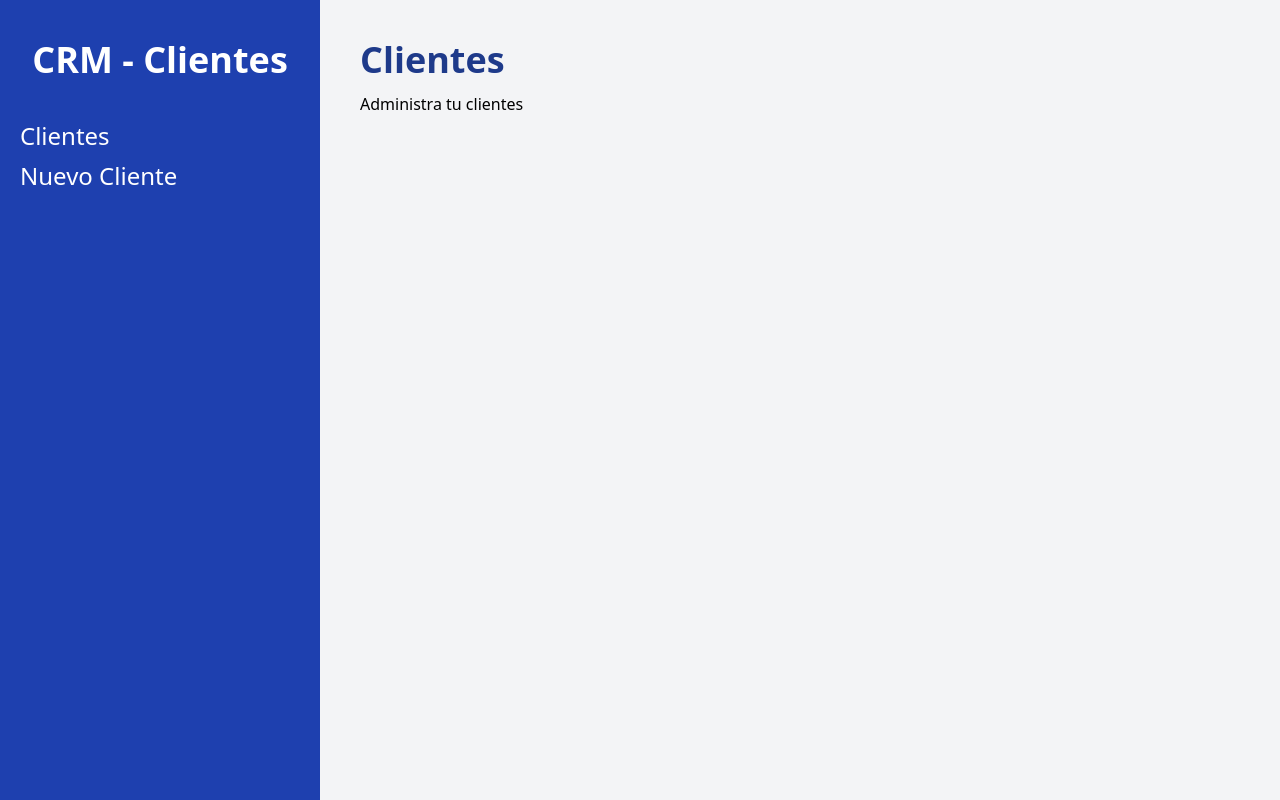
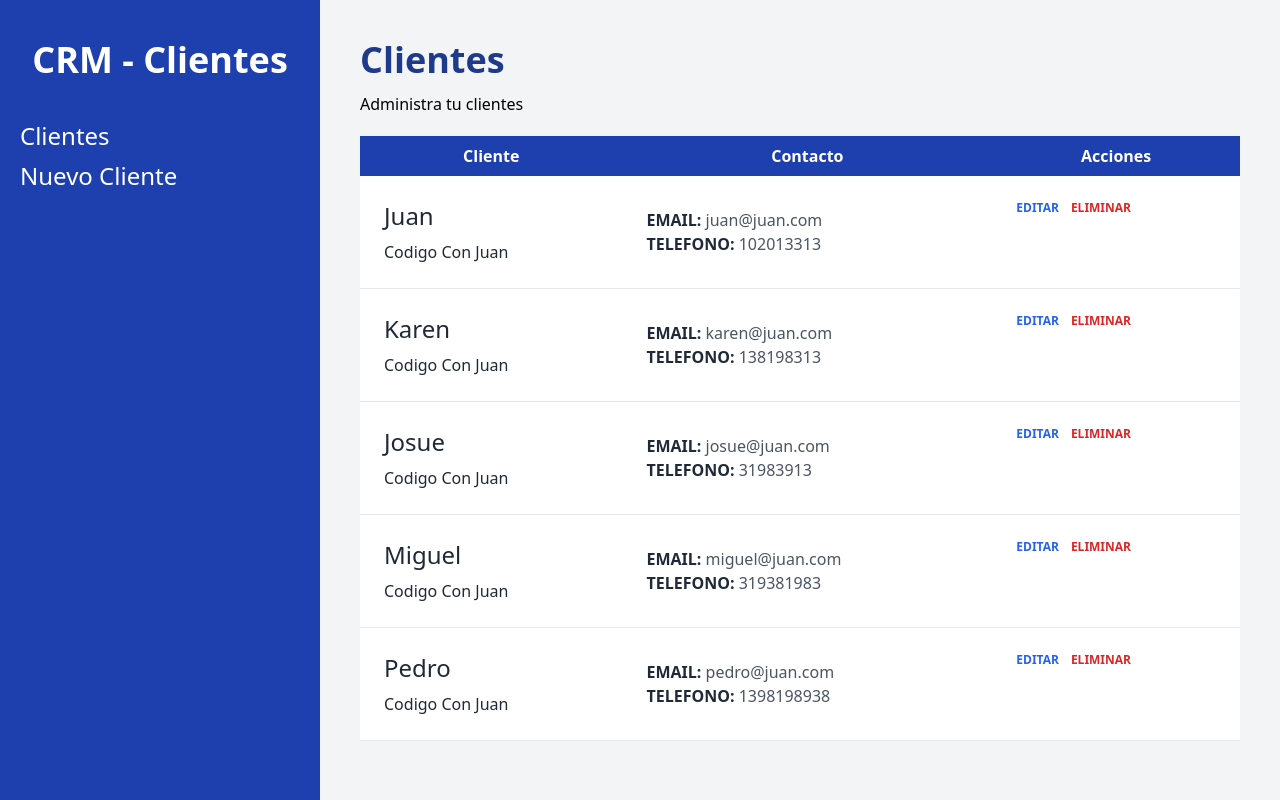
Before and after one commit to danielmateu/crm-react, a React (Vite) app: page / in a window 1280 px wide. Built offline with nearby package versions, Linux system fonts and the light colour scheme.

Commit message:
Mostrando los clientes

```diff
--- /dev/null
+++ b/src/components/Cliente.jsx
@@ -0,0 +1,43 @@
+
+
+
+
+const Cliente = ({ cliente }) => {
+
+    const { nombre, empresa, email, telefono, id } = cliente
+
+    return (
+        <tr className='border-b'>
+            <td className="p-6 space-y-2">
+                <p className="text-2xl text-gray-800">{nombre}</p>
+                <p className=" text-gray-800">{empresa}</p>
+            </td>
+
+            <td className="p-6">
+                <p className="text-gray-600">
+                    <span className="text-gray-800 uppercase font-bold">Email: </span>
+                    {email}
+                </p>
+                <p className="text-gray-600">
+                    <span className="text-gray-800 uppercase font-bold">Telefono: </span>
+                    {telefono}
+                </p>
+            </td>
+
+            <td className="p-6 flex gap-3">
+                <button
+                    type="button"
+                    className="text-blue-600 hover:text-blue-400 ease-in duration-200 uppercase font-bold text-xs ">
+                        Editar
+                </button>
+                <button
+                    type="button"
+                    className="text-red-600 hover:text-red-400 ease-in duration-200 uppercase font-bold text-xs ">
+                        Eliminar
+                </button>
+            </td>
+        </tr>
+    )
+}
+
+export default Cliente
--- a/src/pages/Index.jsx
+++ b/src/pages/Index.jsx
@@ -1,4 +1,7 @@
 import { useLoaderData } from "react-router-dom";
+import Cliente from "../components/Cliente";
+
+
 
 export const loader = () => {
 
@@ -53,6 +56,30 @@
     <>
       <h1 className="font-black text-4xl text-blue-900">Clientes</h1>
       <p className="mt-3">Administra tu clientes</p>
+
+      {clientes.length ? (
+        <table className="w-full bg-white mt-5 table-auto">
+          <thead className="bg-blue-800 text-white">
+            <tr>
+              <th className="p-2">Cliente</th>
+              <th className="p-2">Contacto</th>
+              <th className="p-2">Acciones</th>
+            </tr>
+          </thead>
+
+          <tbody className="">
+            {clientes.map(cliente => (
+              <Cliente
+                cliente={cliente}
+                key={cliente.id}
+              />
+            ))}
+          </tbody>
+        </table>
+      ) :
+        (
+          <p className="mt-10 text-center">No hay clientes aún</p>
+        )}
     </>
   )
 }
```
Lines whose indentation alone changed are shown as unchanged.
